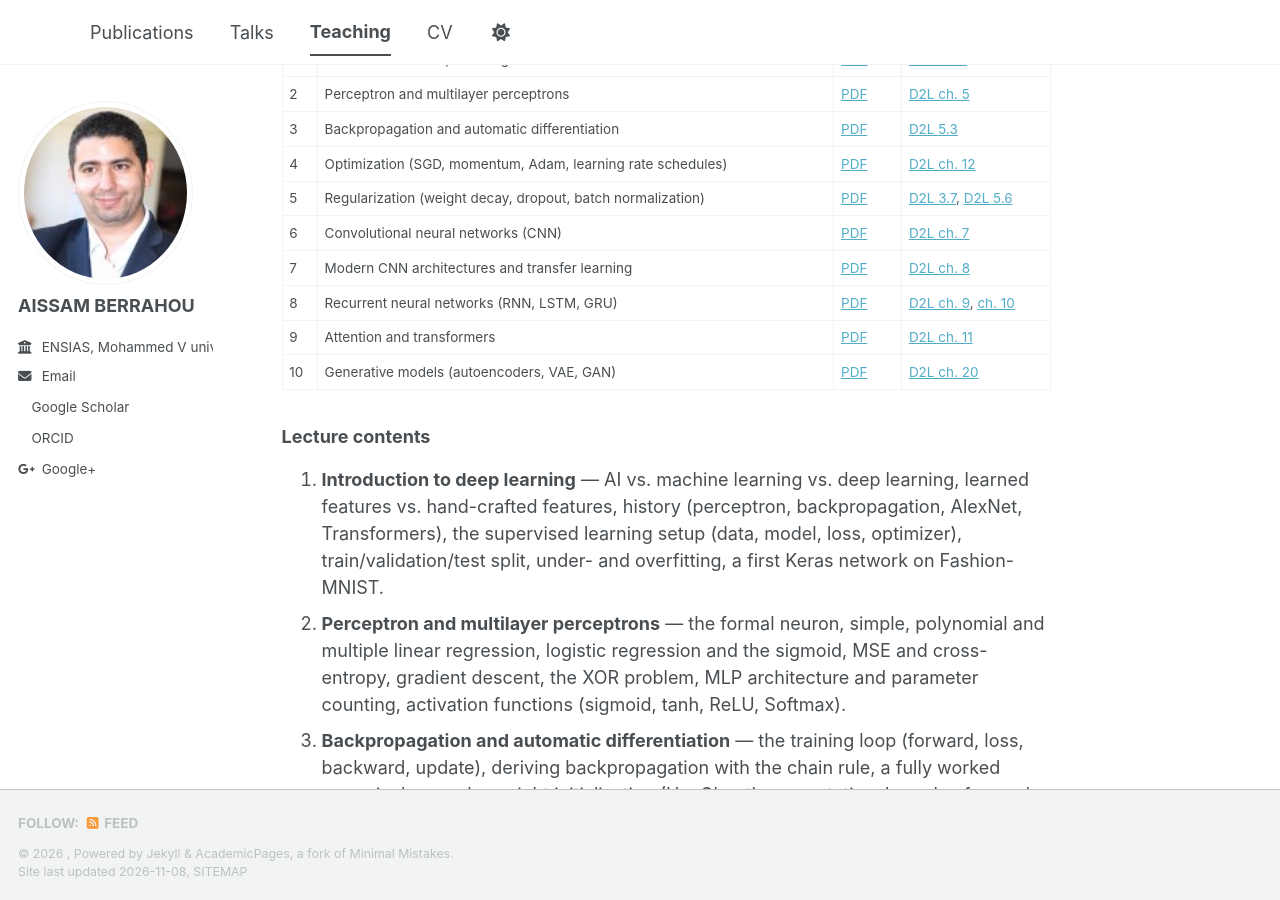
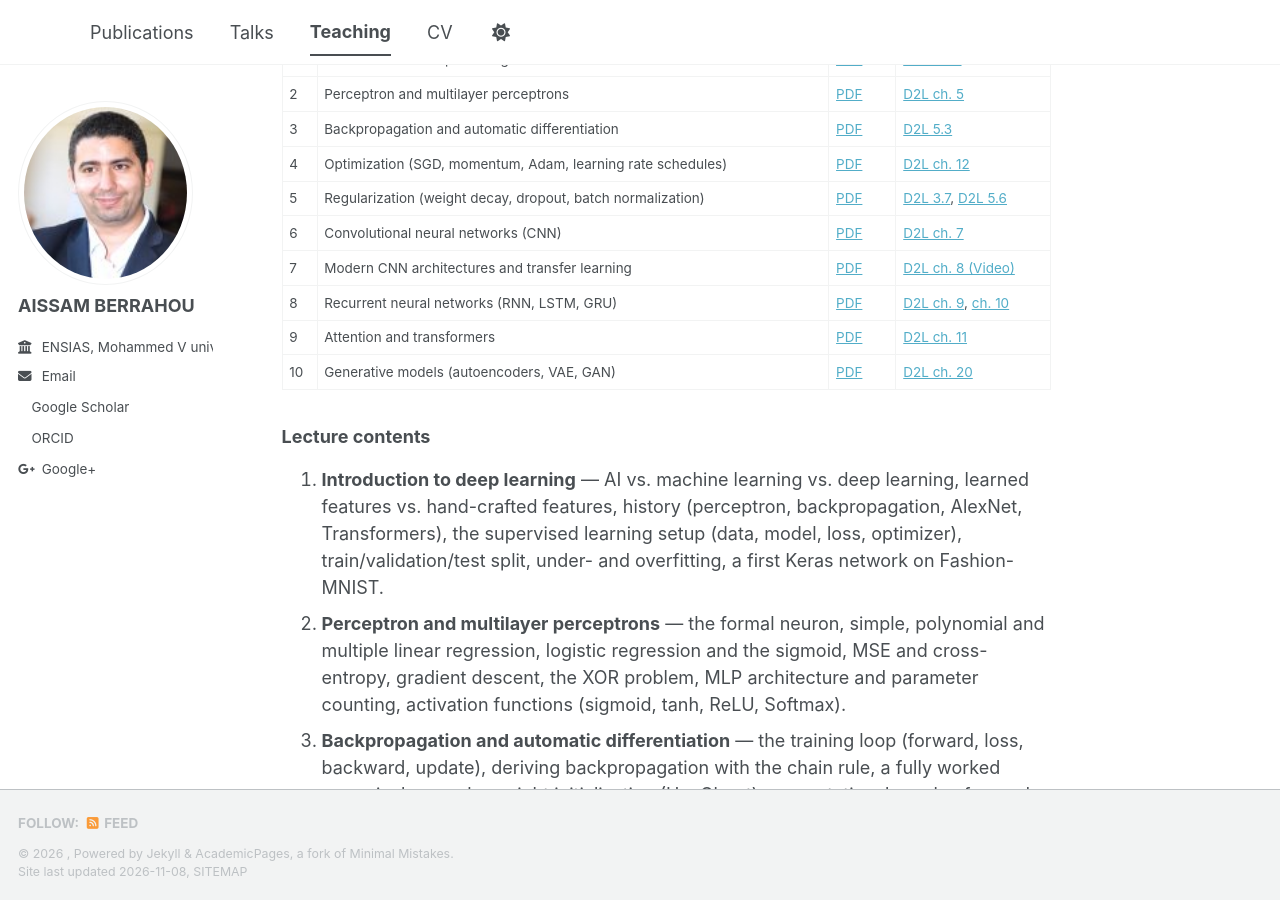
Before and after one commit to aissamberrahou/aissamberrahou.github.io, a Jekyll site: the page built from _teaching/2026-fall-deep-learning.md, in a window 1280 px wide and 900 px high, scrolled down 852 px. Built offline with Jekyll 4.4.1, drawn with Linux system fonts in a browser that asks for light colours; a style sheet for code colours, icons or effects is not loaded.

Commit message:
Update 2026-fall-deep-learning.md

```diff
--- a/_teaching/2026-fall-deep-learning.md
+++ b/_teaching/2026-fall-deep-learning.md
@@ -28,7 +28,7 @@ Lectures are available as slides (PDF, in French) and videos. Each lecture has a
 | 4  | Optimization (SGD, momentum, Adam, learning rate schedules) | [PDF](/files/L04_optimisation.pdf) |  [D2L ch. 12](https://d2l.ai/chapter_optimization/index.html) |
 | 5  | Regularization (weight decay, dropout, batch normalization) | [PDF](/files/L05_regularisation.pdf) |  [D2L 3.7](https://d2l.ai/chapter_linear-regression/weight-decay.html), [D2L 5.6](https://d2l.ai/chapter_multilayer-perceptrons/dropout.html) |
 | 6  | Convolutional neural networks (CNN)      | [PDF](/files/L06_cnn.pdf) |  [D2L ch. 7](https://d2l.ai/chapter_convolutional-neural-networks/index.html) |
-| 7  | Modern CNN architectures and transfer learning | [PDF](/files/L07_cnn_modernes_transfert.pdf) |  [D2L ch. 8](https://d2l.ai/chapter_convolutional-modern/index.html) |
+| 7  | Modern CNN architectures and transfer learning | [PDF](/files/L07_cnn_modernes_transfert.pdf) |  [D2L ch. 8 (Video)](/files/transfer_learning.mp4) |
 | 8  | Recurrent neural networks (RNN, LSTM, GRU) | [PDF](/files/L08_rnn_lstm_gru.pdf) |  [D2L ch. 9](https://d2l.ai/chapter_recurrent-neural-networks/index.html), [ch. 10](https://d2l.ai/chapter_recurrent-modern/index.html) |
 | 9  | Attention and transformers               | [PDF](/files/L09_attention_transformers.pdf) |  [D2L ch. 11](https://d2l.ai/chapter_attention-mechanisms-and-transformers/index.html) |
 | 10 | Generative models (autoencoders, VAE, GAN) | [PDF](/files/L10_modeles_generatifs.pdf) |  [D2L ch. 20](https://d2l.ai/chapter_generative-adversarial-networks/index.html) |
```
